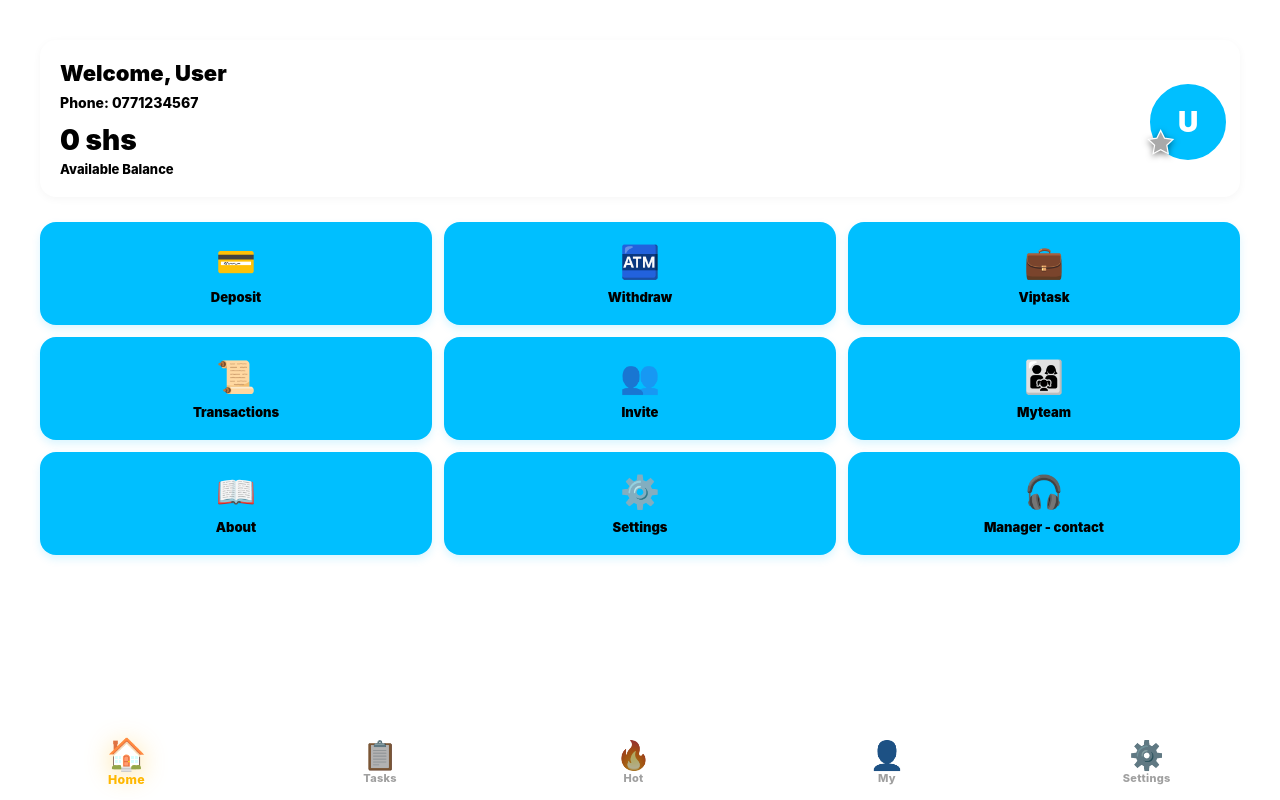
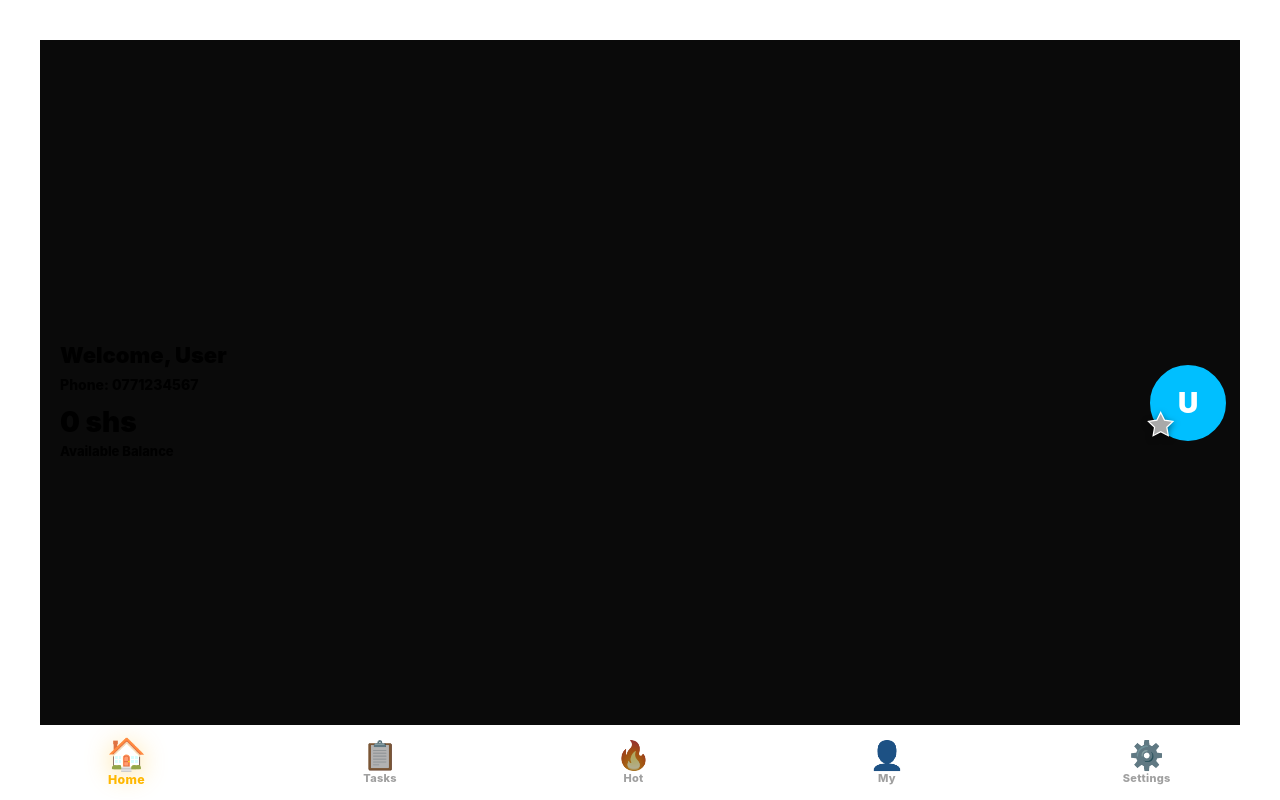
Before and after one commit to Molly256/palamedes-pr, a Next.js app: page /dashboard in a window 1280 px wide. Shown: the top 800 px of the page. Built offline with nearby package versions, Linux system fonts and the light colour scheme.

Commit message:
Convert Card.js to full page layout, remove card effect

```diff
--- a/components/Card.js
+++ b/components/Card.js
@@ -1,13 +1,11 @@
 export default function Card({ children, style = {} }) {
   return (
     <div style={{
-      background: '#FFFFFF',
-      border: 'none', // ← no border
-      borderRadius: '16px',
-      padding: '20px',
-      boxShadow: '0 2px 8px rgba(0,0,0,0.04)', // super light shadow so card floats
+      minHeight: '100vh',
+      width: '100%',
+      background: '#0a0a0a', // same as app bg, no white card
+      padding: '40px 20px 120px 20px', // 120px bottom for sponsors + bottom nav
       boxSizing: 'border-box',
-      width: '100%',
       ...style
     }}>
       {children}
```
